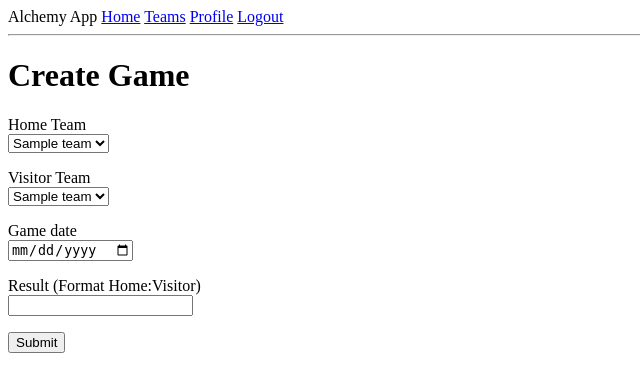
After one commit to Somaimo/sqlalchemy_app, a Flask app: page /create in a window 1280 px wide. The commit adds this page. Shown: the top 392 px of the page, without its empty margins (0-640 px from the left). Run offline with Flask 2, Linux system fonts and the light colour scheme; a user stored in the database is signed in; tables that the repository leaves empty hold one stand-in row (values such as "Sample post").

Commit message:
added game construct and create game form

```diff
--- a/app/forms.py
+++ b/app/forms.py
@@ -1,7 +1,7 @@
 # app/forms.py
 from flask_wtf import FlaskForm
 from app.models import User
-from wtforms import StringField, PasswordField, BooleanField, SubmitField, TextAreaField
+from wtforms import StringField, PasswordField, BooleanField, SubmitField, TextAreaField, SelectField, DateField, DateTimeField
 from wtforms.validators import ValidationError, DataRequired, Length
 
 class LoginForm(FlaskForm):
@@ -27,3 +27,14 @@ class EditProfileForm(FlaskForm):
 
 class EmptyForm(FlaskForm):
     submit = SubmitField('Submit')
+
+class NewGameForm(FlaskForm):
+    homeTeam = SelectField('Home Team', validate_choice=False)
+    visitorTeam = SelectField('Visitor Team', validate_choice=False)
+    date = DateTimeField('Game date', format='%Y-%m-%d')
+    result = StringField('Result (Format Home:Visitor)', validators=[DataRequired()])
+    submit = SubmitField('Submit')
+
+    def validate_homeTeam(form, self):
+        if self.data == form.visitorTeam.data:
+            raise ValidationError('Visitor and Home Teams cannot be the same.')
--- a/app/routes.py
+++ b/app/routes.py
@@ -4,13 +4,13 @@ from app import app, db
 from flask import render_template, flash, redirect, url_for
 from flask import request
 from werkzeug.urls import url_parse
-from app.forms import LoginForm, EditProfileForm, EmptyForm
+from app.forms import LoginForm, EditProfileForm, EmptyForm, NewGameForm
 #from models import Base
 from sqlalchemy import create_engine
 from sqlalchemy.orm import sessionmaker
 from os import environ
 from flask_login import current_user, login_user, logout_user, login_required
-from app.models import User, TeamModel
+from app.models import User, TeamModel, Game
 from datetime import datetime
 
 
@@ -73,13 +73,13 @@ def follow(teamid):
         team = TeamModel.query.filter_by(id=teamid).first()
         if team is None:
             flash('Team with ID {} not found.'.format(teamid))
-            return redirect(url_for('indext'))
+            return redirect(url_for('teams'))
         current_user.follow(team)
         db.session.commit()
         flash('You are now following {}!'.format(team.name))
-        return redirect(url_for('index'))
+        return redirect(url_for('teams'))
     else:
-        return redirect(url_for('index'))
+        return redirect(url_for('teams'))
 
 @app.route('/unfollow/<teamid>', methods=['POST'])
 @login_required
@@ -93,15 +93,42 @@ def unfollow(teamid):
         current_user.unfollow(team)
         db.session.commit()
         flash('You are not following {} anymore.'.format(team.name))
-        return redirect(url_for('index'))
+        return redirect(url_for('teams'))
     else:
-        return redirect(url_for('indext'))
+        return redirect(url_for('teams'))
 
 # index page
 @app.route('/')
 @app.route('/index')
 @login_required
 def index():
+    games = Game.query.order_by(Game.playDate)
+    return render_template('index.html', title='Home', games=games)
+
+@app.route('/teams')
+@login_required
+def teams():
     teams = TeamModel.query.order_by(TeamModel.name)
     form = EmptyForm()
-    return render_template('index.html', title='Home', teams=teams, form=form)
+    return render_template('teams.html', title='Teams', teams=teams, form=form)
+
+@app.route('/create', methods=['GET', 'POST'])
+@login_required
+def newGame():
+    form = NewGameForm()
+    if form.validate_on_submit():
+        game = Game(
+            hometeam_id=form.homeTeam.data,
+            visitorteam_id=form.visitorTeam.data,
+            score=form.result.data,
+            playDate=form.date.data
+        )
+        db.session.add(game)
+        db.session.commit()
+        flash('Created new Game.')
+        return redirect(url_for('index'))
+    elif request.method == 'GET':
+        app.logger.info('Creating new Game')
+    form.homeTeam.choices = [(int(g.id), g.name) for g in TeamModel.query.order_by('name')]
+    form.visitorTeam.choices = [(int(g.id), g.name) for g in TeamModel.query.order_by('name')]
+    return render_template('createGame.html', title='Create Game', form=form)
--- a/app/templates/base.html
+++ b/app/templates/base.html
@@ -9,6 +9,7 @@
     <body>
       <div>Alchemy App
         <a href="{{ url_for('index') }}">Home</a>
+        <a href="{{ url_for('teams') }}">Teams</a>
         {% if current_user.is_anonymous %}
           <a href="{{ url_for('login') }}">Login</a>
         {% else %}
--- /dev/null
+++ b/app/templates/createGame.html
@@ -0,0 +1,37 @@
+{% extends 'base.html' %}
+
+{% block content %}
+    <h1>Create Game</h1>
+    <form action="" method="post">
+        {{ form.hidden_tag() }}
+        <p>
+            {{ form.homeTeam.label }}<br/>
+            {{ form.homeTeam }}<br/>
+            {% for error in form.homeTeam.errors %}
+            <span style="color: red;">[{{ error }}]</span>
+            {% endfor %}
+        </p>
+        <p>
+            {{ form.visitorTeam.label }}<br/>
+            {{ form.visitorTeam }}<br/>
+            {% for error in form.visitorTeam.errors %}
+            <span style="color: red;">[{{ error }}]</span>
+            {% endfor %}
+        </p>
+        <p>
+            {{ form.date.label }}<br/>
+            {{ form.date(type="date") }}<br/>
+            {% for error in form.date.errors %}
+            <span style="color: red;">[{{ error }}]</span>
+            {% endfor %}
+        </p>
+        <p>
+            {{ form.result.label }}<br/>
+            {{ form.result() }}<br/>
+            {% for error in form.result.errors %}
+            <span style="color: red;">[{{ error }}]</span>
+            {% endfor %}
+        </p>
+        <p>{{ form.submit() }}</p>
+    </form>
+{% endblock %}
--- /dev/null
+++ b/db_insert_dev.sql
@@ -0,0 +1,6 @@
+INSERT INTO "main"."sqlalchemy_app_user" ("id", "username", "email", "password_hash", "about_me", "last_seen") VALUES ('3', 'marc', 'test@test.com', 'pbkdf2:sha256:150000$mQxIVU2r$b30bf932d42b1e62bf7a5e8d25253a2791a2e7e4ad8df9f7eef0aca73361d676', 'Hello Hello Hello
+My dear', '2021-03-21 15:52:40.992035');
+INSERT INTO "main"."sqlalchemy_app_user" ("id", "username", "email", "password_hash", "about_me", "last_seen") VALUES ('4', 'susan', 'supi@super.com', 'pbkdf2:sha256:150000$ZIqdAvlg$5a6505f4413b74ae4ba80f96bed83fcbd952f3fd6d2a72c227d2a288e5526184', '', '2020-10-29 13:50:12.083333');
+INSERT INTO "main"."sqlalchemy_app_city" ("id", "name") VALUES ('1', 'London');
+INSERT INTO "main"."sqlalchemy_app_teams" ("id", "name", "city_id", "create_user_id", "create_timestamp") VALUES ('1', 'FC London', '1', '3', '2020-10-29 15:41:28.011446');
+INSERT INTO "main"."sqlalchemy_app_players" ("id", "team_id", "name", "position") VALUES ('1', '1', 'John Cusack', 'Center');
```
Also changed, not shown: app/models.py (+41 -2 lines), app/templates/index.html (+11 -24 lines), app/templates/teams.html (added, +35 -0 lines), migrations/versions/f3fd9dde6908_update_playermodel.py (added, +32 -0 lines), migrations/versions/f52f939a07e2_added_game_model.py (added, +45 -0 lines), Readme.md, app.db, 1 other file.
